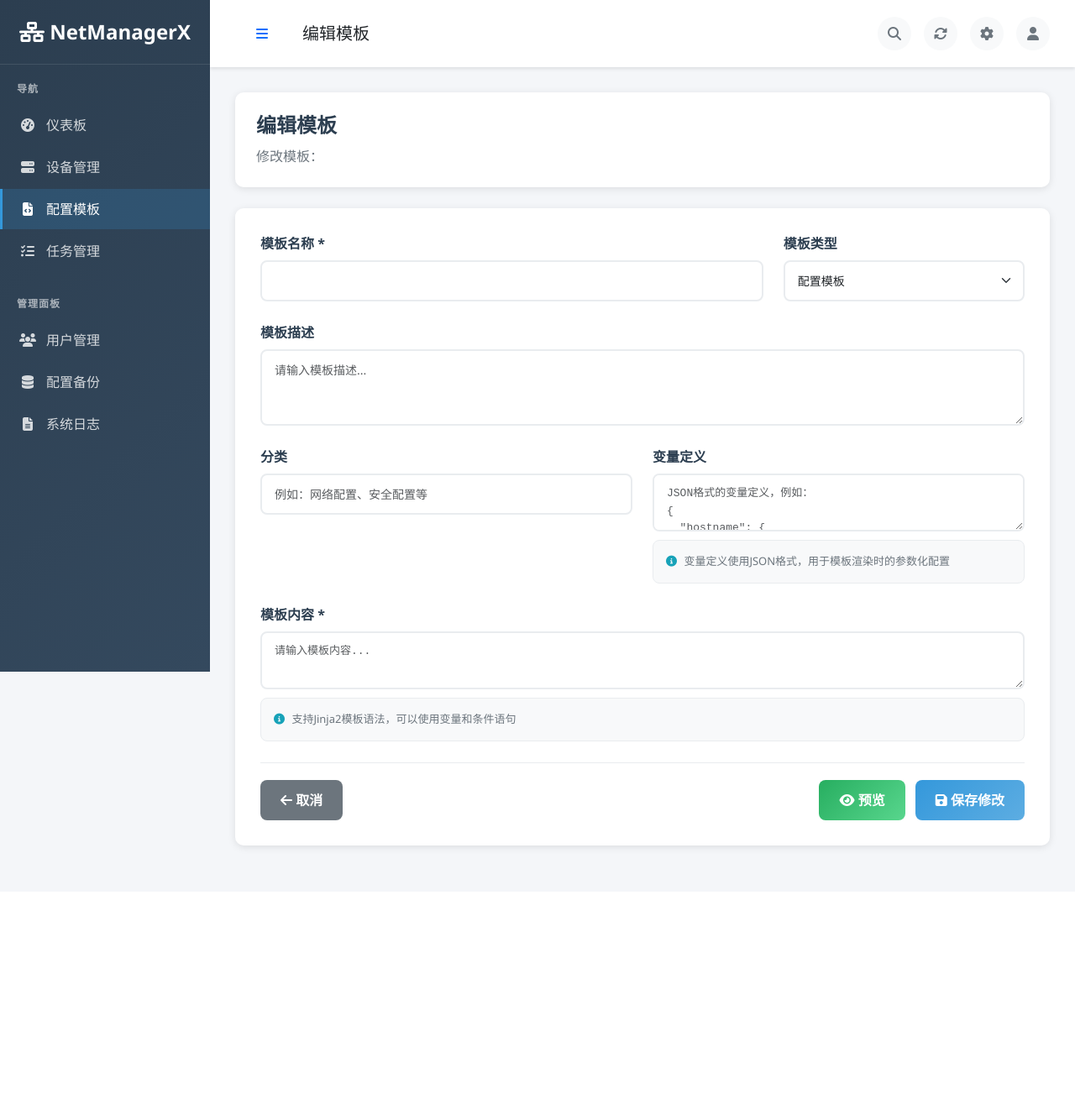
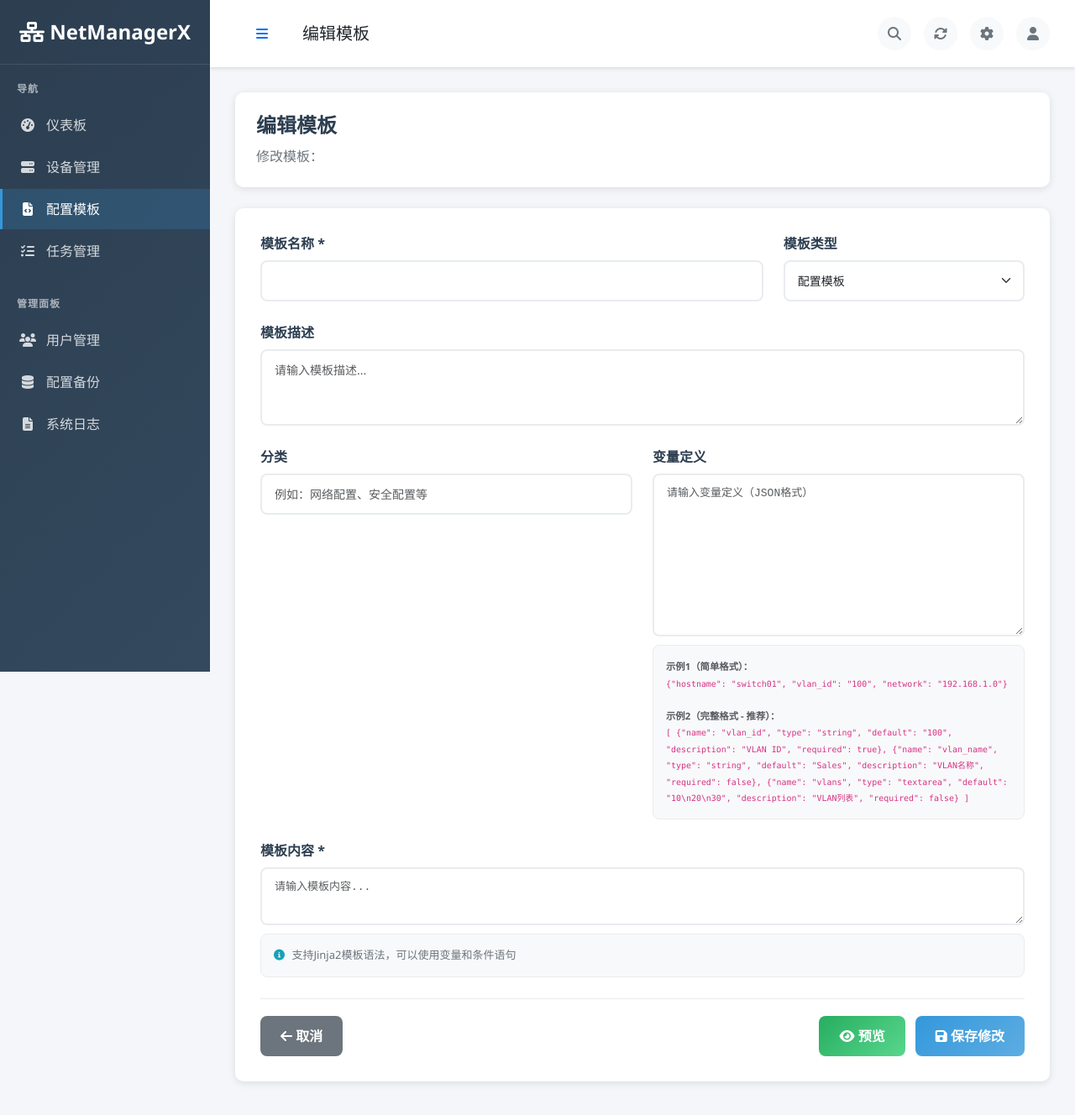
Before and after one commit to shunetwork/netconfig-center, a Flask app: template templates/edit_template.html in a window 1280 px wide. Shown: the top 1328 px of the page at 84% size. Before the commit the page ends 1016 px from the top, so only its background shows below. Run offline with Flask 3, Linux system fonts and the light colour scheme; the template is opened without the code that fills it, so the values that code supplies are empty.

Commit message:
Add variable definition examples to template form

```diff
--- a/templates/edit_template.html
+++ b/templates/edit_template.html
@@ -434,11 +434,19 @@
                         <div class="col-md-6">
                             <div class="form-group">
                                 <label for="variables" class="form-label">变量定义</label>
-                                <textarea class="form-control variables-textarea" id="variables" name="variables"
-                                          placeholder="JSON格式的变量定义，例如：&#10;{&#10;  &quot;hostname&quot;: {&#10;    &quot;type&quot;: &quot;string&quot;,&#10;    &quot;description&quot;: &quot;设备主机名&quot;,&#10;    &quot;required&quot;: true&#10;  }&#10;}">{{ template.variables or '' }}</textarea>
+                                <textarea class="form-control variables-textarea code-editor" id="variables" name="variables"
+                                          rows="8" placeholder='请输入变量定义（JSON格式）'>{{ template.variables or '' }}</textarea>
                                 <div class="form-help">
-                                    <i class="fas fa-info-circle"></i>
-                                    变量定义使用JSON格式，用于模板渲染时的参数化配置
+                                    <small class="form-text text-muted">
+                                        <strong>示例1（简单格式）：</strong><br>
+                                        <code>{"hostname": "switch01", "vlan_id": "100", "network": "192.168.1.0"}</code><br><br>
+                                        <strong>示例2（完整格式 - 推荐）：</strong><br>
+                                        <code>[
+  {"name": "vlan_id", "type": "string", "default": "100", "description": "VLAN ID", "required": true},
+  {"name": "vlan_name", "type": "string", "default": "Sales", "description": "VLAN名称", "required": false},
+  {"name": "vlans", "type": "textarea", "default": "10\n20\n30", "description": "VLAN列表", "required": false}
+]</code>
+                                    </small>
                                 </div>
                             </div>
                         </div>
```
Also changed, not shown: templates/add_template.html (+12 -2 lines).
